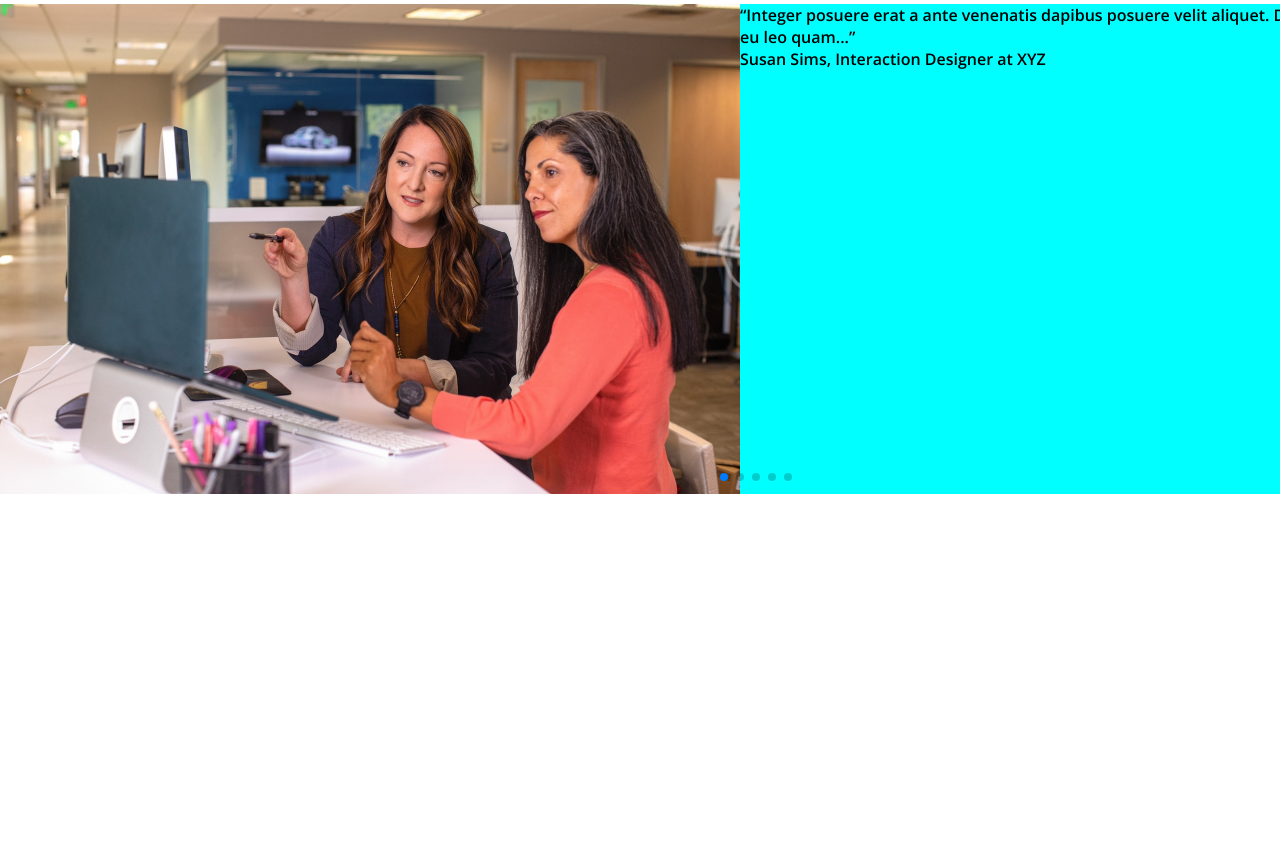
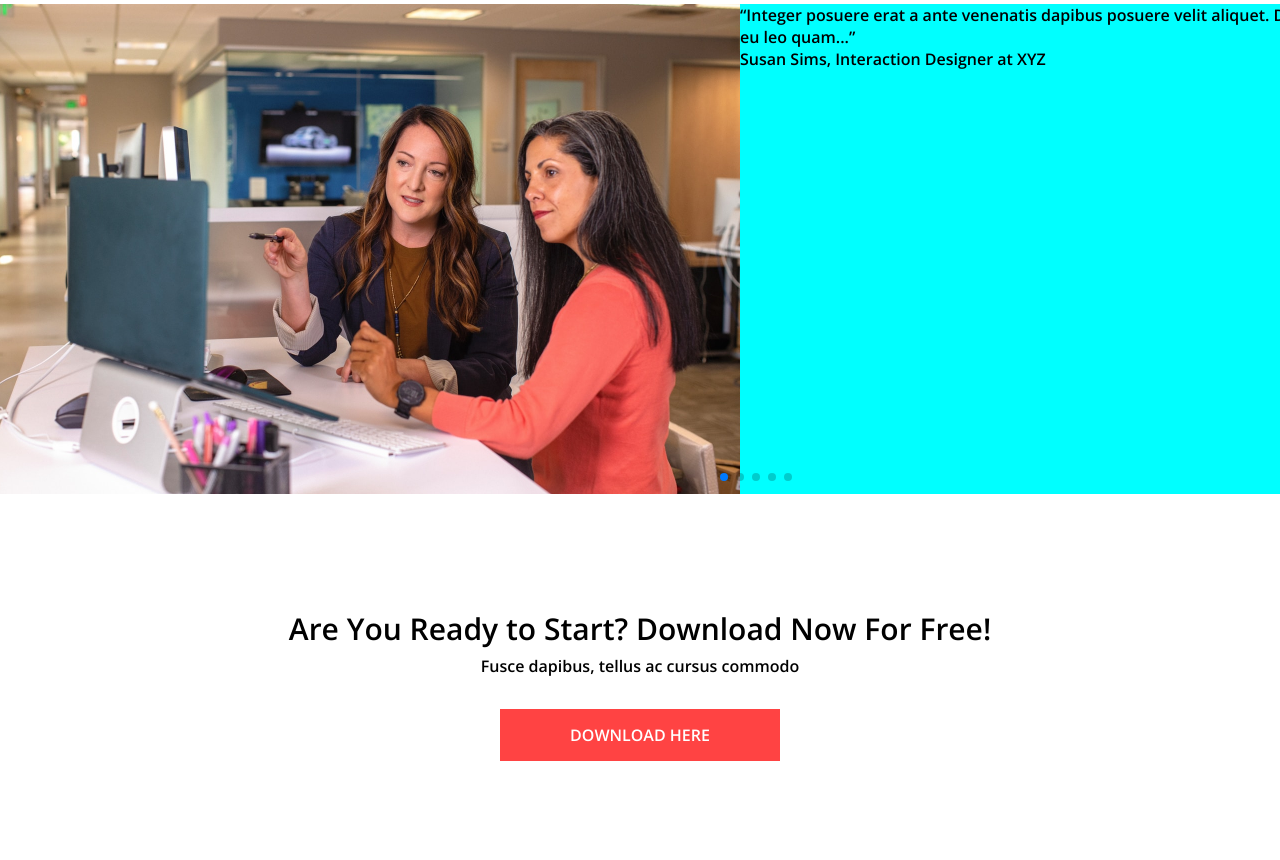
Before and after one commit to IvanChyrych/landing-2, a website built with Parcel: page src/index.html in a window 1280 px wide. Shown: the part 1524-2384 px from the top of the page. Before the commit the page ends 2018 px from the top, so only its background shows below. Built offline with nearby package versions, Linux system fonts and the light colour scheme.

Commit message:
added download section

```diff
--- a/src/index.html
+++ b/src/index.html
@@ -203,11 +203,15 @@
                     </div>
                     <div class="swiper-slide__discription">
 
-                        <div class="swiper-slide__discription-text">“Integer posuere erat a ante venenatis dapibus
-                            posuere velit aliquet. Donec sed odio dui. Aenean eu leo quam...”</div>
+                        <div class="swiper-slide__discription-text">
+                            <p>“Integer posuere erat a ante venenatis dapibus
+                                posuere velit aliquet. Donec sed odio dui. Aenean eu leo quam...”</p>
+                            </div>
 
 
-                        <div class="swiper-slide__discription-author">Susan Sims, Interaction Designer at XYZ</div>
+                        <div class="swiper-slide__discription-author">
+                            <p>Susan Sims, Interaction Designer at XYZ</p>
+                            </div>
 
 
                     </div>
@@ -231,7 +235,15 @@
 
     </div>
 
-
+<div class="download">
+    <div class="download-container">
+        <h3 class="download-title">Are You Ready to Start? Download Now For Free!</h3>
+        <p class="download-disciption">Fusce dapibus, tellus ac cursus commodo</p>
+        <div class="download-button">
+            <a href="" class="download-button__item">download here</a>
+        </div>
+    </div>
+</div>
 
 
 
--- /dev/null
+++ b/src/scss/_download.scss
@@ -0,0 +1,34 @@
+.download-container{
+    padding: 114px 0;
+    max-width: 1170px;
+    margin: auto;
+}
+
+.download-container{
+    text-align: center;
+}
+
+.download-title{
+    font-size: 30px;
+    margin-bottom: 6px;
+}
+
+.download-disciption{
+    margin-bottom: 47px;
+}
+
+.download-button__item{
+
+    color: $white;
+    background-color: $red;
+    padding: 15px 70px;
+    text-transform: uppercase;
+
+    &:hover {
+        background-color: $red-hover;
+    }
+    &:active {
+        box-shadow: 4px 4px 30px 0px #FF4343;
+
+    }
+}
--- a/src/scss/index.scss
+++ b/src/scss/index.scss
@@ -7,6 +7,7 @@
 @import "./benefits";
 @import "./portfolio";
 @import "./slider";
+@import "./download";
 
 
 * {
```
